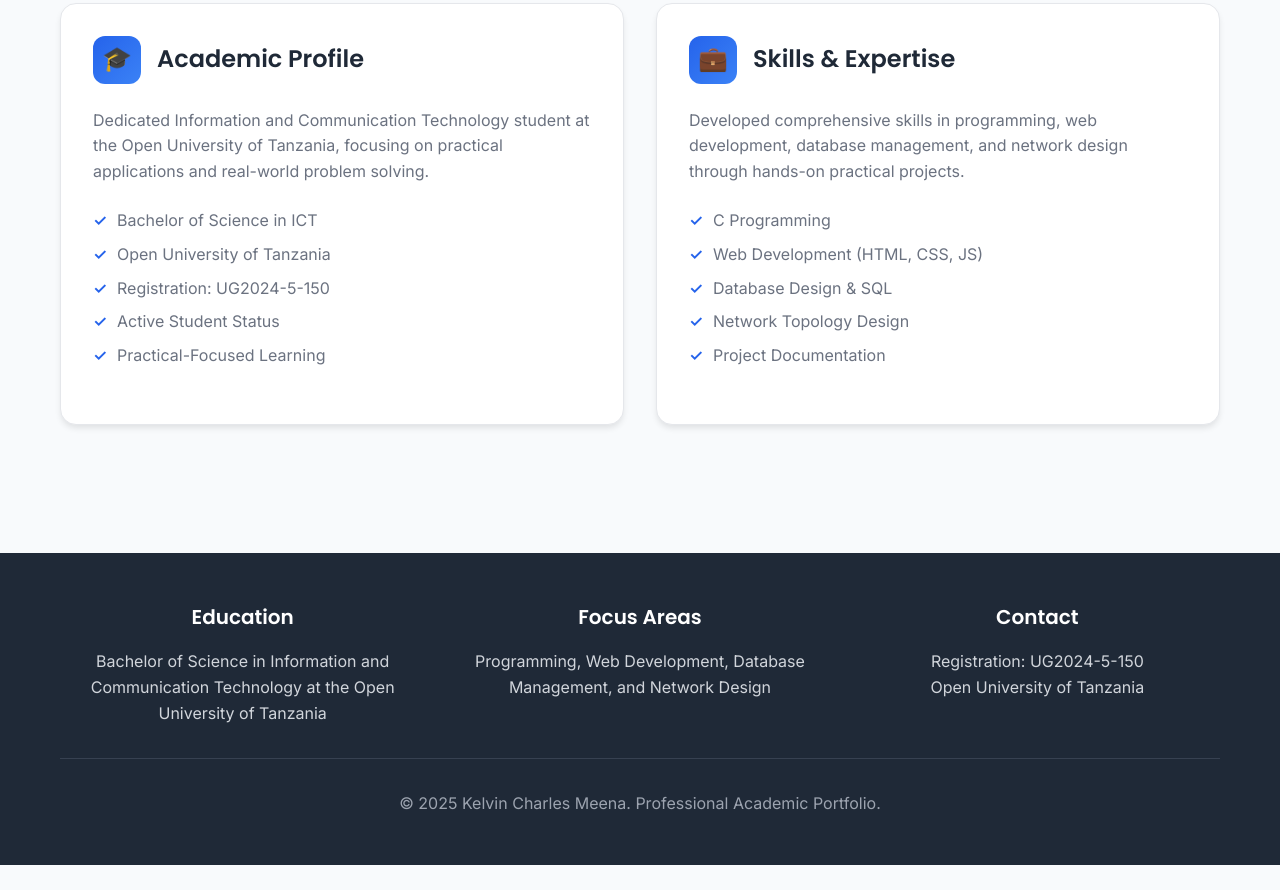
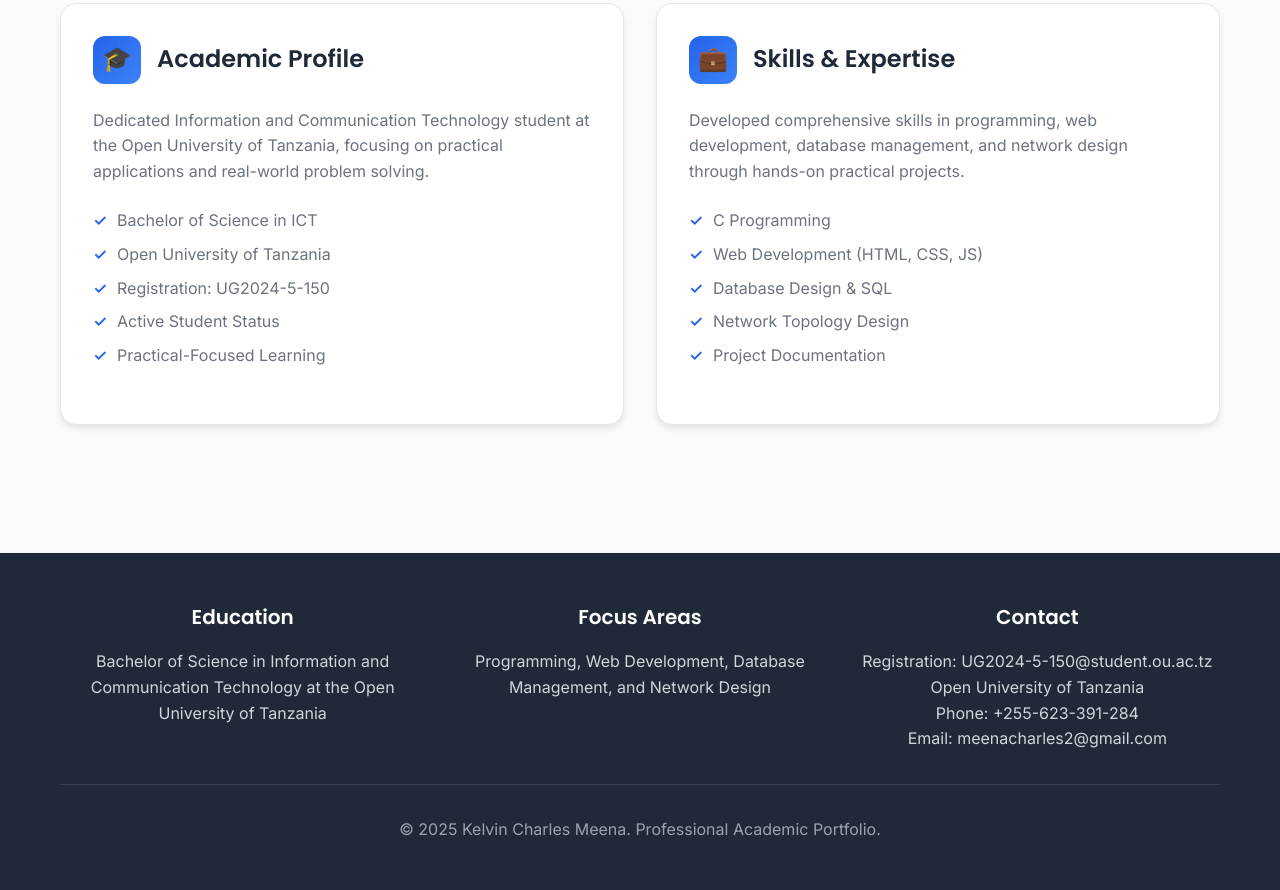
Before and after one commit to Kelvin-Charles/outDb-prac, a plain HTML site: page index.html in a window 1280 px wide. Shown: the part 2709-3599 px from the top of the page. Before the commit the page ends 3574 px from the top, so only its background shows below. Drawn offline with Linux system fonts and the light colour scheme.

Commit message:
fixing footer

```diff
--- a/index.html
+++ b/index.html
@@ -594,7 +594,9 @@
                 </div>
                 <div class="footer-section">
                     <h3>Contact</h3>
-                    <p>Registration: UG2024-5-150<br>Open University of Tanzania</p>
+                    <p>Registration: UG2024-5-150@student.ou.ac.tz<br>Open University of Tanzania</p>
+                    <p>Phone: +255-623-391-284</p>
+                    <p>Email: meenacharles2@gmail.com</p>
                 </div>
             </div>
             <div class="footer-bottom">
```
